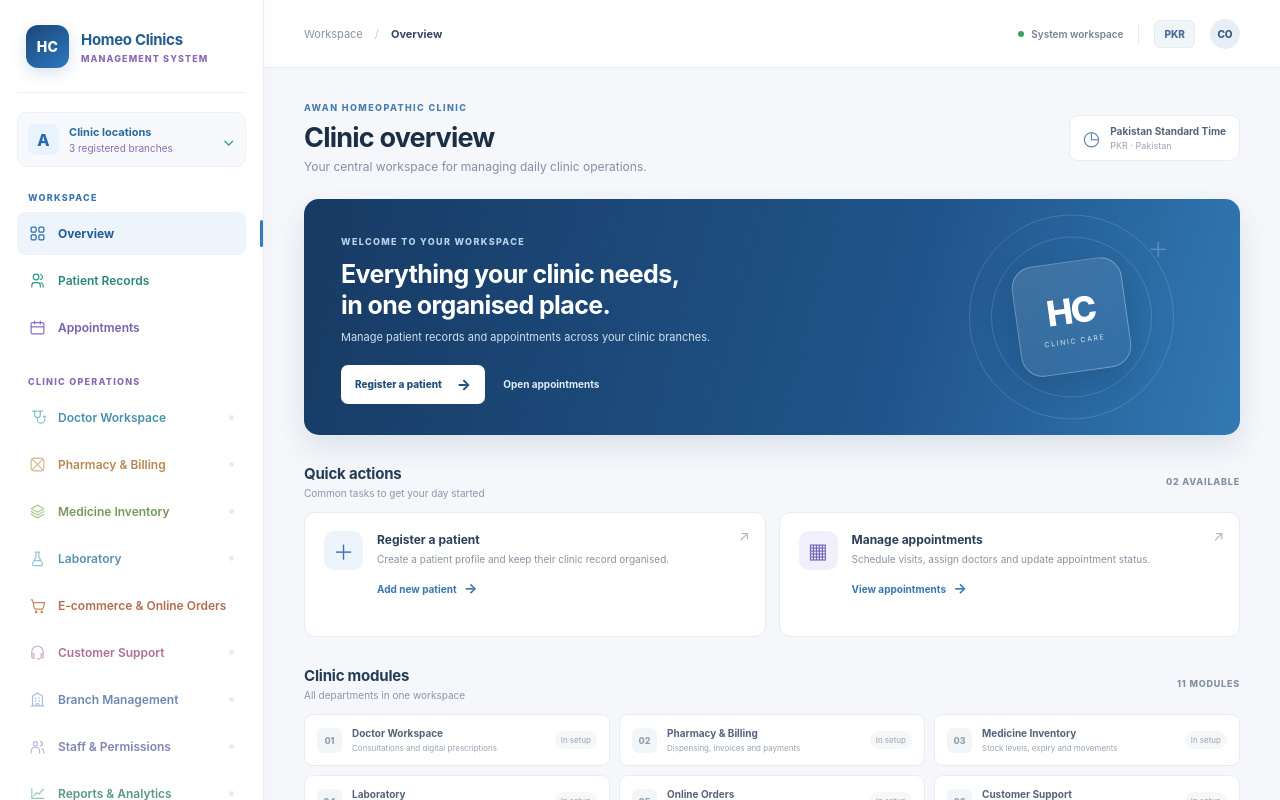
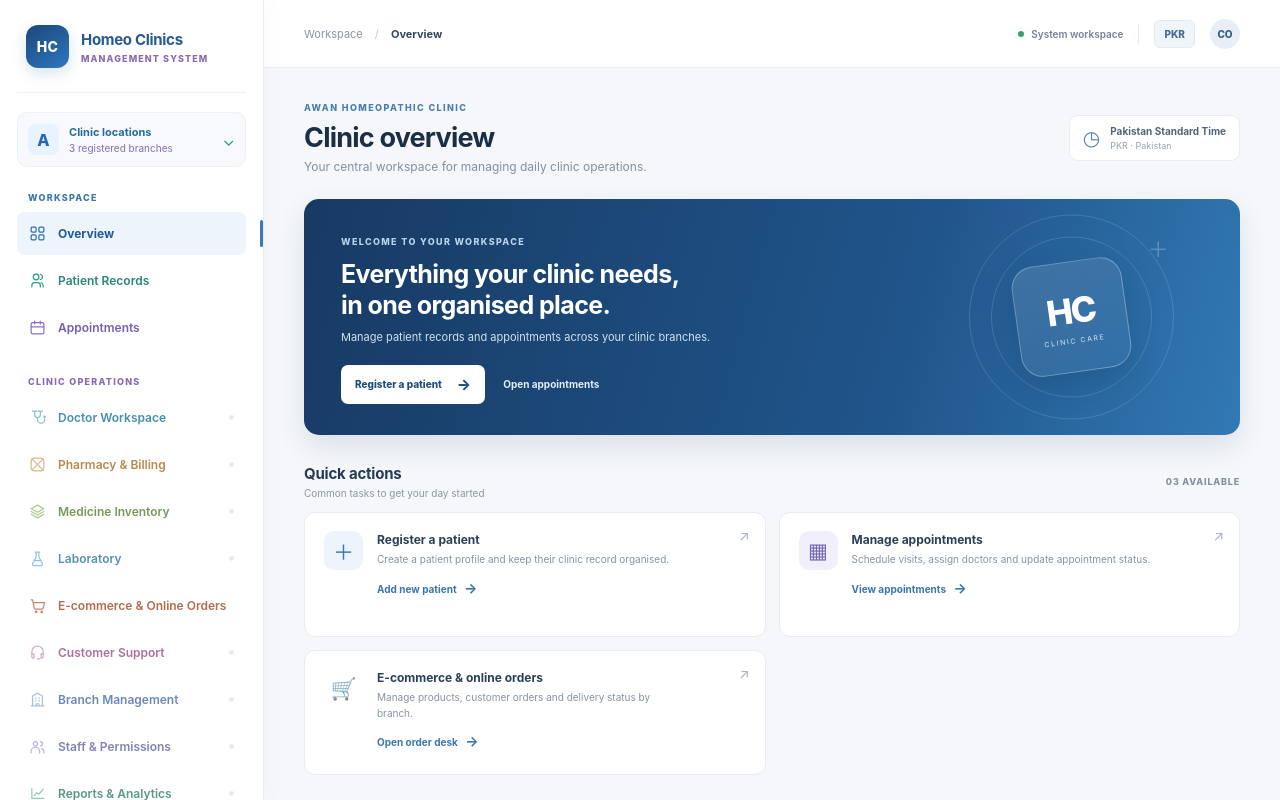
Before and after one commit to servicesalways789-droid/awan-homeopathic-clinic, a Next.js app: page / in a window 1280 px wide. Shown: the top 800 px of the page. Built offline with nearby package versions, Linux system fonts and the light colour scheme.

Commit message:
Add ecommerce order desk to clinic dashboard

```diff
--- a/src/app/page.tsx
+++ b/src/app/page.tsx
@@ -4,13 +4,14 @@ import AppNav from "@/components/AppNav";
 const shortcuts = [
   { title:"Register a patient", description:"Create a patient profile and keep their clinic record organised.", href:"/patients", action:"Add new patient", icon:"＋", tone:"blue" },
   { title:"Manage appointments", description:"Schedule visits, assign doctors and update appointment status.", href:"/appointments", action:"View appointments", icon:"▦", tone:"violet" },
+  { title:"E-commerce & online orders", description:"Manage products, customer orders and delivery status by branch.", href:"/online-orders", action:"Open order desk", icon:"🛒", tone:"teal" },
 ];
 const planned = [
   ["Doctor Workspace","Consultations and digital prescriptions","01"],
   ["Pharmacy & Billing","Dispensing, invoices and payments","02"],
   ["Medicine Inventory","Stock levels, expiry and movements","03"],
   ["Laboratory","Test requests and result tracking","04"],
-  ["Online Orders","Website orders and fulfilment","05"],
+  ["E-commerce & Online Orders","Product catalogue and order fulfilment","05"],
   ["Customer Support","Appointment enquiries and follow-ups","06"],
   ["Branch Management","Clinic locations and operations","07"],
   ["Staff & Permissions","Team access and role management","08"],
@@ -22,8 +23,8 @@ export default function Home() {
   <main className="dashboard-content">
    <section className="welcome-heading"><div><div className="page-eyebrow">AWAN HOMEOPATHIC CLINIC</div><h1>Clinic overview</h1><p>Your central workspace for managing daily clinic operations.</p></div><div className="today-chip"><span className="today-icon">◷</span><span><strong>Pakistan Standard Time</strong><small>PKR · Pakistan</small></span></div></section>
    <section className="hero-workspace"><div className="hero-copy"><span className="hero-label">WELCOME TO YOUR WORKSPACE</span><h2>Everything your clinic needs,<br/>in one organised place.</h2><p>Manage patient records and appointments across your clinic branches.</p><div className="hero-actions"><Link href="/patients" className="hero-primary">Register a patient <span>→</span></Link><Link href="/appointments" className="hero-secondary">Open appointments</Link></div></div><div className="hero-art" aria-hidden="true"><div className="hero-orbit orbit-one"/><div className="hero-orbit orbit-two"/><div className="hero-cross">+</div><div className="hero-art-card"><span>HC</span><small>CLINIC CARE</small></div></div></section>
-   <section className="dashboard-section"><div className="dashboard-section-head"><div><h2>Quick actions</h2><p>Common tasks to get your day started</p></div><span className="section-count">02 AVAILABLE</span></div><div className="quick-action-grid">{shortcuts.map(item=><Link href={item.href} key={item.title} className="quick-action-card"><span className={`quick-action-icon ${item.tone}`}>{item.icon}</span><span className="quick-action-copy"><strong>{item.title}</strong><small>{item.description}</small><em>{item.action} <b>→</b></em></span><span className="quick-card-arrow">↗</span></Link>)}</div></section>
-   <section className="dashboard-section modules-section"><div className="dashboard-section-head"><div><h2>Clinic modules</h2><p>All departments in one workspace</p></div><span className="section-count">11 MODULES</span></div><div className="module-directory">{planned.map(([name,desc,num])=><div className="directory-item" key={name}><span className="directory-number">{num}</span><span className="directory-copy"><strong>{name}</strong><small>{desc}</small></span><span className="directory-status">In setup</span></div>)}</div><p className="module-note">Additional modules will become available as their workflows are completed and tested.</p></section>
+   <section className="dashboard-section"><div className="dashboard-section-head"><div><h2>Quick actions</h2><p>Common tasks to get your day started</p></div><span className="section-count">03 AVAILABLE</span></div><div className="quick-action-grid">{shortcuts.map(item=><Link href={item.href} key={item.title} className="quick-action-card"><span className={`quick-action-icon ${item.tone}`}>{item.icon}</span><span className="quick-action-copy"><strong>{item.title}</strong><small>{item.description}</small><em>{item.action} <b>→</b></em></span><span className="quick-card-arrow">↗</span></Link>)}</div></section>
+   <section className="dashboard-section modules-section"><div className="dashboard-section-head"><div><h2>Clinic modules</h2><p>All departments in one workspace</p></div><span className="section-count">11 MODULES</span></div><div className="module-directory">{planned.map(([name,desc,num])=><div className="directory-item" key={name}><span className="directory-number">{num}</span><span className="directory-copy"><strong>{name}</strong><small>{desc}</small></span><span className="directory-status">{name==="E-commerce & Online Orders"?"Available":"In setup"}</span></div>)}</div><p className="module-note">Additional modules will become available as their workflows are completed and tested.</p></section>
    <footer className="workspace-footer"><span>© Awan Homeopathic Clinic</span><span>Private staff workspace <i/> Secure access</span></footer>
   </main>
  </div></>;
```
